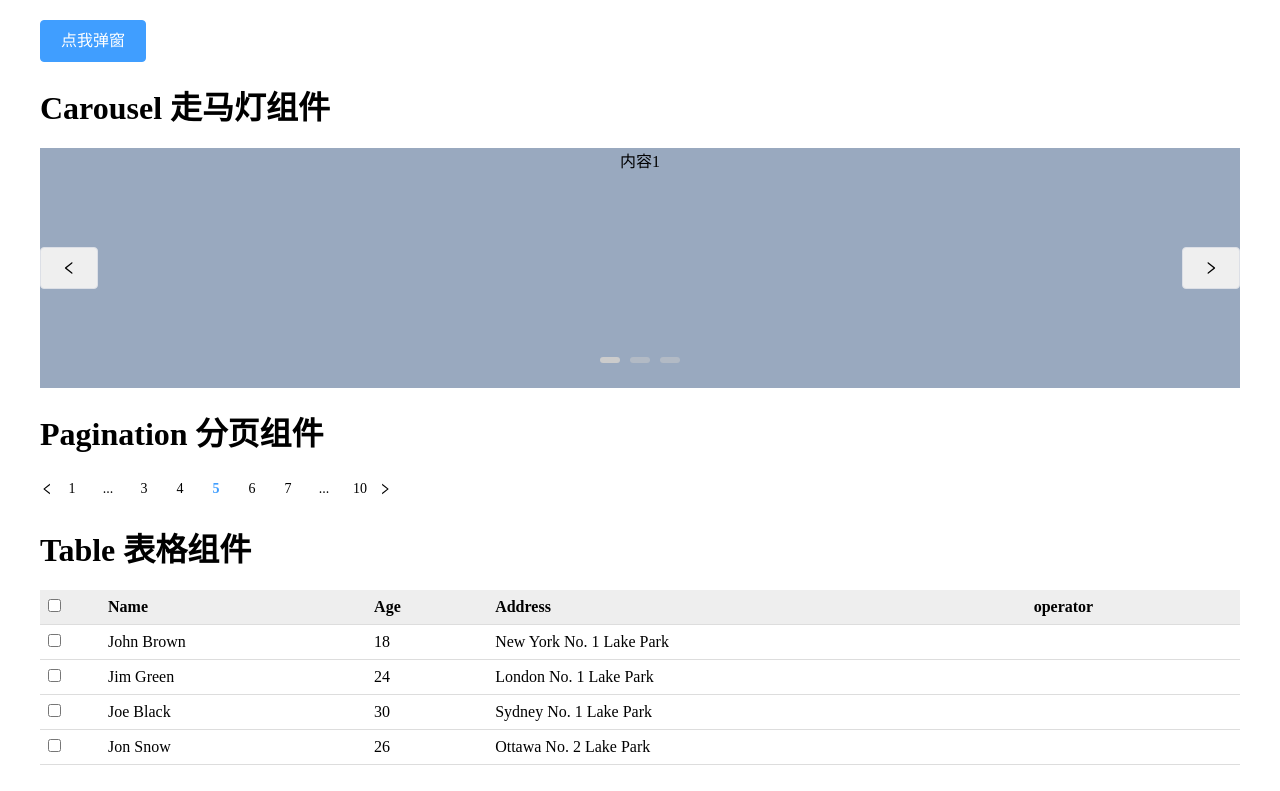
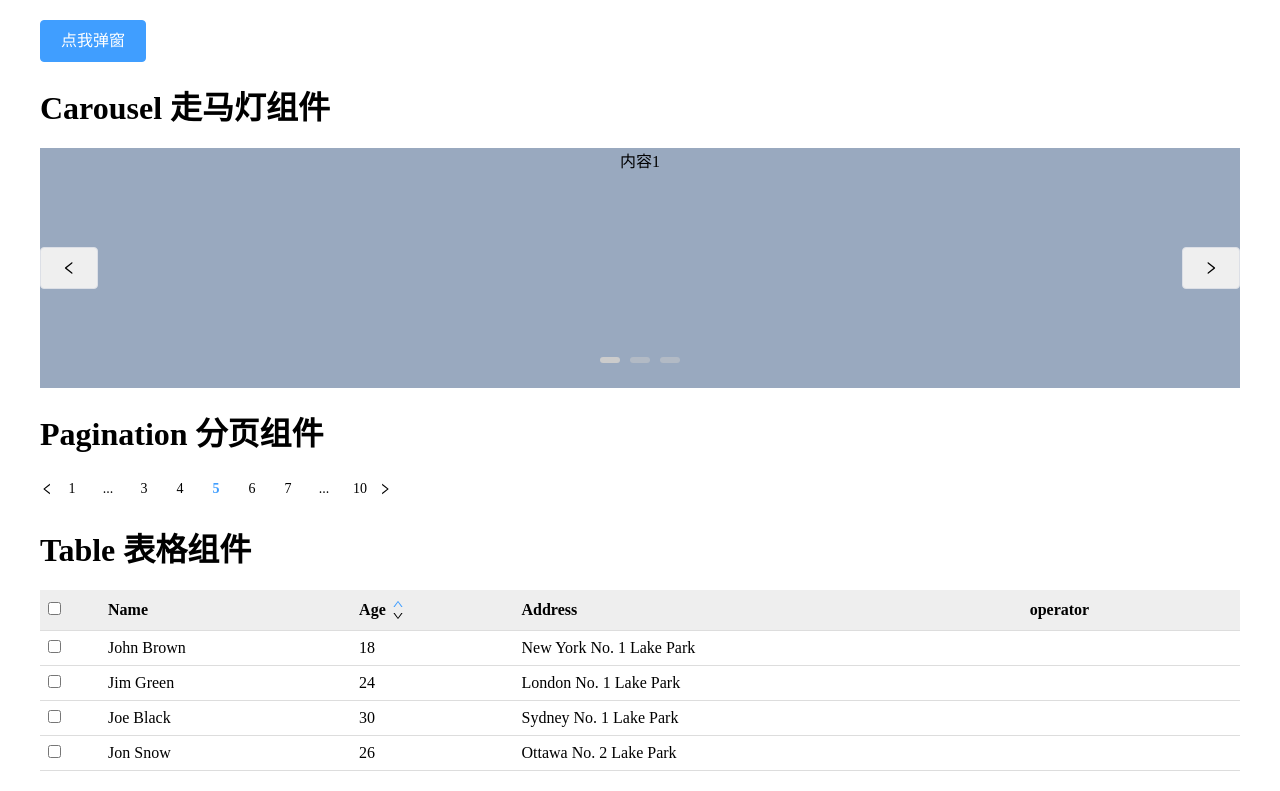
Before and after one commit to zhangyanling77/zyl-ui, a Vue app: page / in a window 1280 px wide. Shown: the part 4740-5531 px from the top of the page. Built offline with nearby package versions, Linux system fonts and the light colour scheme.

Commit message:
feat: table排序

```diff
--- a/src/App.vue
+++ b/src/App.vue
@@ -372,7 +372,7 @@ export default {
         {
           title: "Age",
           key: "age",
-          sortable:'custom', // iview  默认排序 排序方法 custom（远程排序）
+          sortable:'normal', // iview  默认排序 排序方法 custom（远程排序）
           sortType:'asc',
         },
         {
--- a/src/packages/table/table.vue
+++ b/src/packages/table/table.vue
@@ -7,8 +7,20 @@
             <div v-if="col.type == 'selection'">
               <input type="checkbox" :checked="checkAllStatus" ref="checkAll" @change="selectAll" />
             </div>
-            <div v-else>
-              {{col.title}}
+            <div v-else class="zyl-table-cell">
+              <span>{{col.title}}</span>
+              <span v-if="col.sortable" class="sortable">
+                <zyl-icon
+                  icon="up"
+                  :class="{active:isAsc(col)}"
+                  @click="sort(col,isAsc(col)?'normal':'asc')"
+                ></zyl-icon>
+                <zyl-icon
+                  icon="down"
+                  :class="{active:isDesc(col)}"
+                  @click="sort(col,isDesc(col)?'normal':'desc')"
+                ></zyl-icon>
+              </span>
             </div>
           </th>
         </tr>
@@ -41,7 +53,10 @@ export default {
     data: {
       type: Array,
       default: () => [],
-    }
+    },
+    height: {
+      type: String
+    },
   },
   data() {
     return {
@@ -72,6 +87,12 @@ export default {
       row._id = Math.random();
       return row;
     });
+    // 处理排序状态
+    this.cloneColumns = this.cloneColumns.map(col => {
+      col.sortType = col.sortType ? col.sortType : "normal"; // normal 表示没有排序
+      this.sort(col, col.sortType);
+      return col;
+    });
   },
   methods: {
     isChecked(row) {
@@ -89,11 +110,42 @@ export default {
       }
       this.$emit("on-select", this.selectedItems, row);
     },
+    isAsc(col) {
+      return col.sortType == "asc";
+    },
+    isDesc(col) {
+      return col.sortType == "desc";
+    },
+    sort(col, type) {
+      let data = cloneDeep(this.data);
+      col.sortType = type;
+      if (col.sortable !== "custom") {
+        if (type !== "normal") {
+          let key = col.key;
+          this.cloneData = data.sort((a, b) => {
+            if (type == "asc") {
+              return a[key] - b[key];
+            } else {
+              return b[key] - a[key];
+            }
+          });
+        } else {
+          // 如果不需要排序 就把默认的结果 赋予给数据即可
+          this.cloneData = data;
+        }
+      } else {
+        this.$emit("on-sort-change", {
+          col: cloneDeep(col),
+          type
+        });
+      }
+    }
   }
 }
 </script>
 
 <style lang="scss">
+@import "@/styles/_var.scss";
 .zyl-table {
   table {
     border-collapse: collapse;
@@ -109,5 +161,25 @@ export default {
       text-align: left;
     }
   }
+  .zyl-table-cell {
+    display: inline-flex;
+    justify-content: center;
+    align-items: center;
+    >span:first-child{
+      margin-right: 6px;
+    }
+    .sortable {
+      display: flex;
+      flex-direction: column;
+      .zyl-icon {
+        width: 12px;
+        height: 12px;
+        cursor: pointer;
+      }
+      .active {
+        fill: $primary;
+      }
+    }
+  }
 }
 </style>
```
